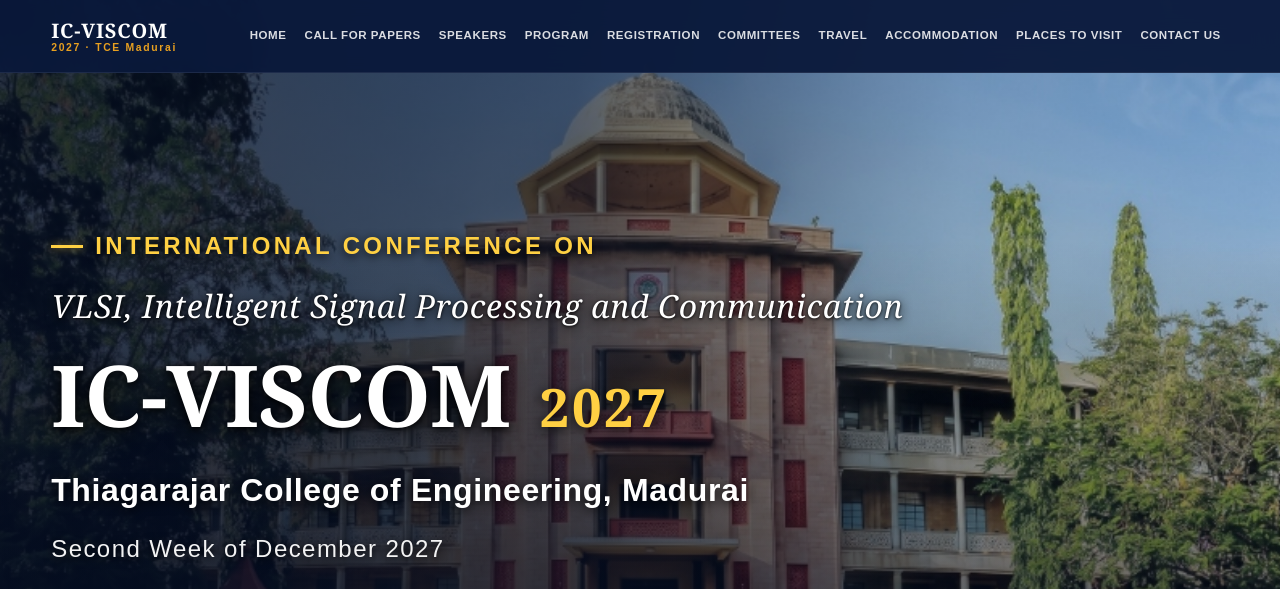
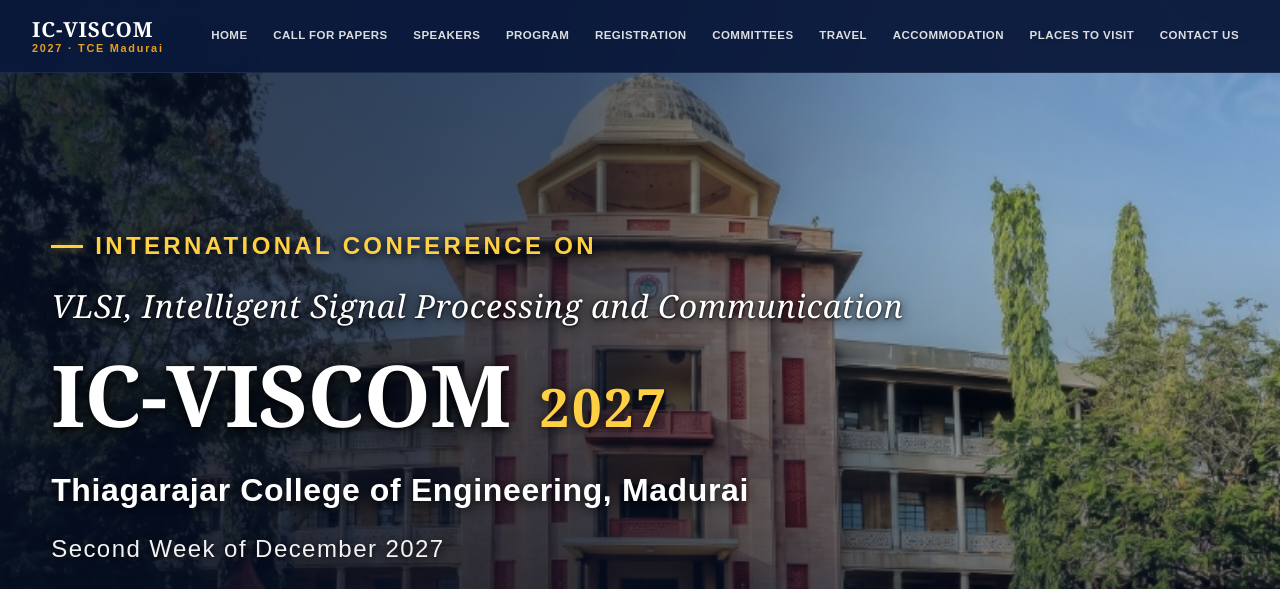
Before and after one commit to subinjosephleon/website, a plain HTML site: page index.html in a window 1280 px wide. Shown: the top 589 px of the page. Drawn offline with Linux system fonts and the light colour scheme.

Commit message:
Align navbar edge-to-edge from far-left to far-right using full-width header container

```diff
--- a/css/style.css
+++ b/css/style.css
@@ -202,12 +202,20 @@
   box-shadow: var(--shadow-lg);
 }
 
+.header-container {
+  width: 100%;
+  max-width: 100%;
+  padding: 0 clamp(16px, 2.5vw, 36px);
+  margin: 0;
+}
+
 .header-inner {
   display: flex;
   align-items: center;
   justify-content: space-between;
+  width: 100%;
   height: 72px;
-  gap: 16px;
+  gap: 12px;
 }
 
 /* Logo */
@@ -221,7 +229,7 @@
 
 .logo-abbr {
   font-family: 'Georgia', serif;
-  font-size: 1.25rem;
+  font-size: 1.3rem;
   font-weight: 700;
   color: #fff;
   letter-spacing: 0.04em;
@@ -230,29 +238,31 @@
 
 .logo-year {
   font-family: 'Arial', sans-serif;
-  font-size: 0.65rem;
+  font-size: 0.68rem;
   color: var(--accent-3);
   font-weight: 700;
   letter-spacing: 0.16em;
   white-space: nowrap;
 }
 
-/* Nav */
+/* Nav - spans edge to edge to the right end */
 .main-nav {
   display: flex;
   align-items: center;
-  gap: 2px;
+  justify-content: flex-end;
+  gap: clamp(2px, 0.6vw, 10px);
   flex-wrap: nowrap;
+  flex-grow: 1;
 }
 
 .main-nav a {
   font-family: 'Arial', sans-serif;
-  font-size: 0.72rem;
+  font-size: clamp(0.72rem, 0.82vw, 0.82rem);
   font-weight: 600;
-  letter-spacing: 0.05em;
+  letter-spacing: 0.04em;
   text-transform: uppercase;
   color: rgba(255,255,255,0.85);
-  padding: 6px 8px;
+  padding: 6px clamp(6px, 0.7vw, 12px);
   border-radius: var(--radius-sm);
   white-space: nowrap;
   transition: color var(--transition), background var(--transition);
--- a/index.html
+++ b/index.html
@@ -16,7 +16,7 @@
        1. HEADER
   ================================================ -->
   <header class="site-header" id="site-header" role="banner">
-    <div class="container">
+    <div class="header-container">
       <div class="header-inner">
 
         <!-- Logo -->
```
